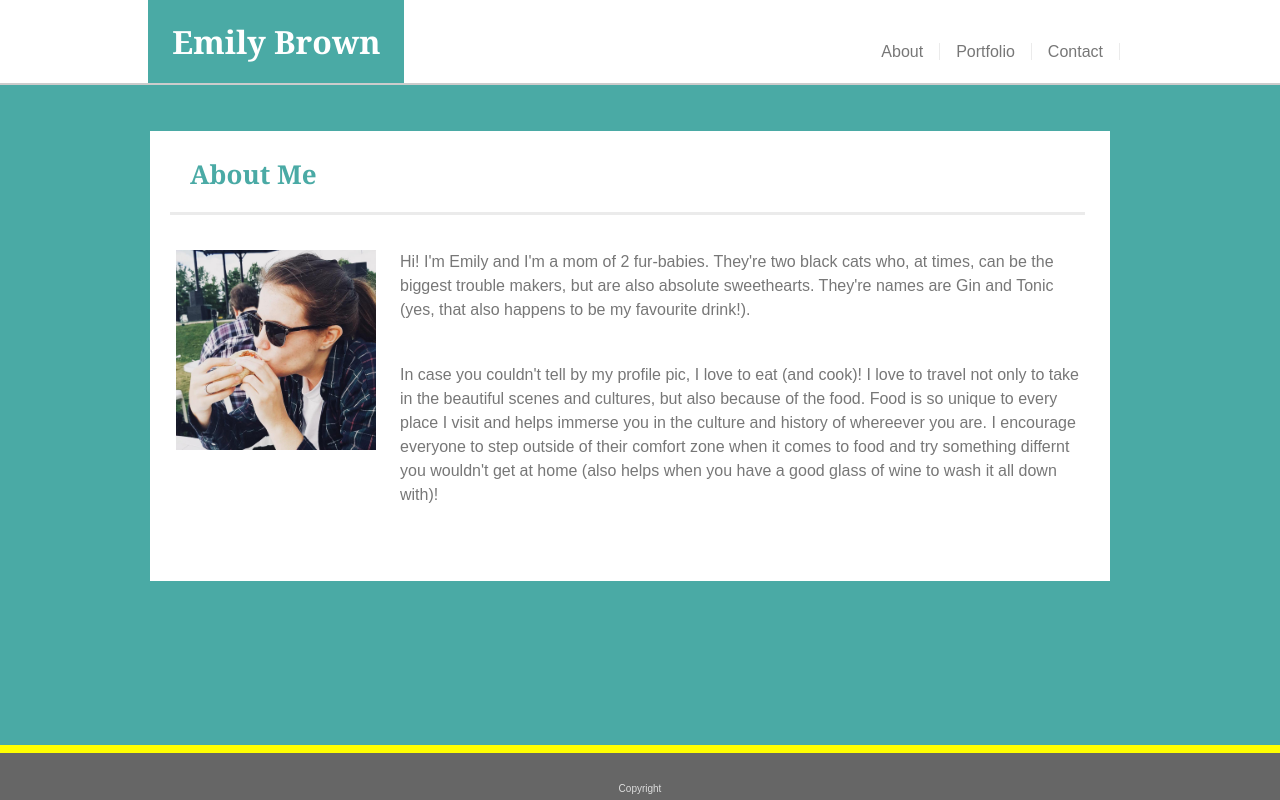
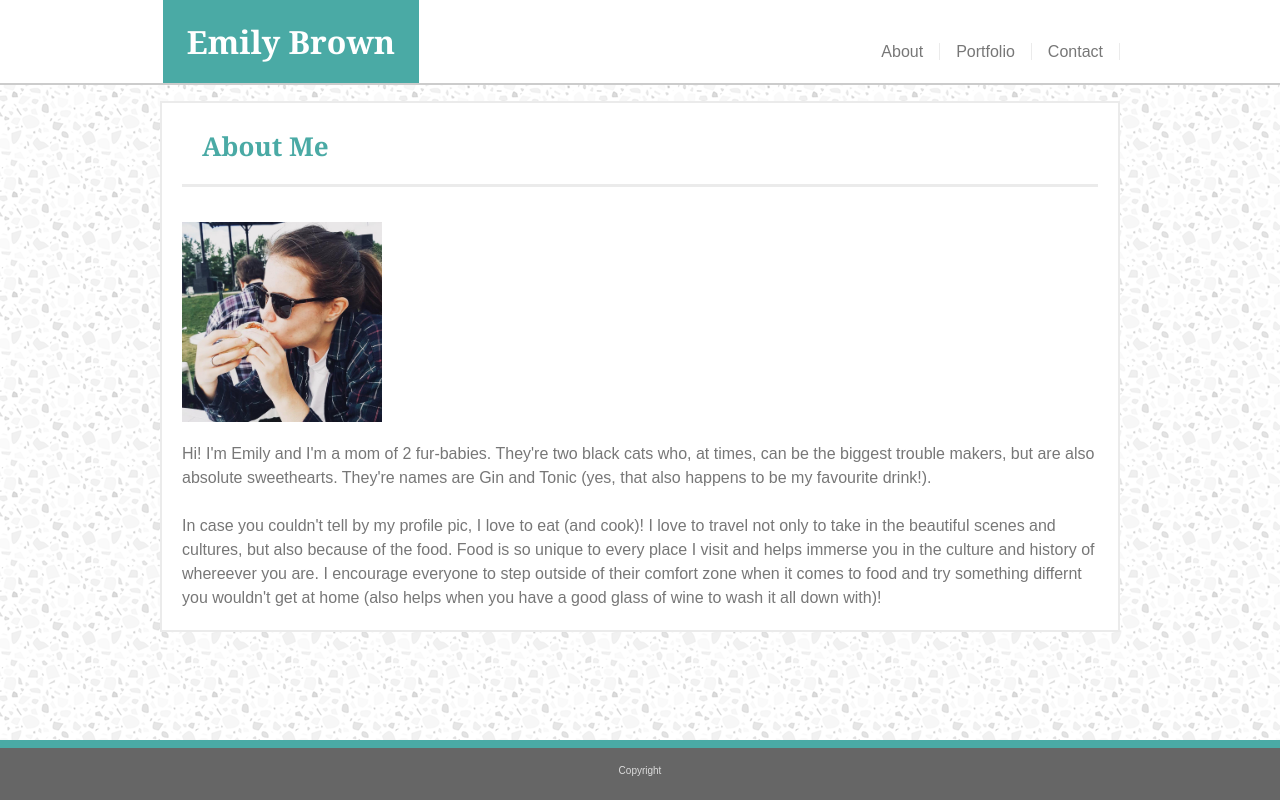
Before and after one commit to emily-brown/basic-portfolio, a plain HTML site: page index.html in a window 1280 px wide. Drawn offline with Linux system fonts and the light colour scheme.

Commit message:
fixed footer styling, section box switched to display: flex, added background-image

```diff
--- a/assets/css/style.css
+++ b/assets/css/style.css
@@ -1,12 +1,16 @@
-body {
-    background-color: #4aaaa5;
+* {
     margin: 0;
     padding: 0;
+    box-sizing: border-box;
+}
+
+body {
+    background-image: url("../images/light-grey-terrazzo.png");
 }
 
 header {
     position: relative;
-    bottom: 0;
+    margin: auto;
     background: white;
     border-bottom: 2px solid #cccccc;
 }
@@ -27,7 +31,7 @@ h1 {
     padding-bottom: 20px;
     margin-right: 80%;
     position: relative;
-    right: -11.6%;
+    left: 163px;
 }
 
 ul {
@@ -54,12 +58,16 @@ li a {
 }
 
 section {
+    display: flex;
+    flex-direction: row;
+    flex-wrap: wrap;
+    justify-content: flex-start;
+    align-items: flex-start;
     background-color: #ffffff;
     width: 960px;
-    height: 450px;
-    position: relative;
-    left: 150px;
-    bottom: -30px;
+    height: auto;
+    margin: auto;
+    border: 2px solid #ebebeb;
 }
 
 .title {
@@ -73,34 +81,23 @@ section {
     margin: 20px;
     padding: 20px;
     border-bottom: 3px solid #ebebeb;
-    width: 875px;
+    width: 920px;
 }
 
 #container {
-    float: left;
-    position: relative;
-    right: -6px;
-    bottom: 30px;
-    margin: 20px;
-    padding: 10px 10px 10px 0px;
-
+    display: flex;
+    flex-direction: row;
+    justify-content: flex-start;
+    margin-left: 20px;
 }
 
-#text1 {
+p {
+    display: inline;
+    text-align: left;
     color: #777777;
-    text-align: left;
     font-family: 'Arial', 'Helvetica Neue', Helvetica, sans-serif;
     line-height: 1.5;
     padding: 20px;
-}
-
-#text2 {
-    color: #777777;
-    text-align: left;
-    font-family: 'Arial', 'Helvetica Neue', Helvetica, sans-serif;
-    line-height: 1.5;
-    padding: 5px 20px 5px 20px;
-    margin: 0;
 }
 
 form {
@@ -109,10 +106,11 @@ form {
     font-size: 16px;
     float: inline-start;
     margin: 20px;
+    margin-top: -20px;
 }
 
 input[type=text] {
-    width: 100%;
+    width: 890px;
     padding: 10px;
     border: 1px solid #ccc;
     box-sizing: border-box;
@@ -123,6 +121,8 @@ input[type=text] {
 input[type=submit] {
     background-color: #4aaaa5;
     color: #ffffff;
+    font-family: 'Arial', 'Helvetica Neue', Helvetica, sans-serif;
+    font-size: 16px;
     padding: 12px 20px;
     margin-top: 20px;
     border: none;
@@ -150,12 +150,12 @@ input[placeholder] {
 }
 
 footer {
-    position: absolute;
-    right: 0;
+    position: fixed;
     bottom:0;
     left: 0;
-    padding: 8px;
+    width: 100%;
+    height: 60px;
     background-color: #666666;
     text-align: center;
-    border-top: 8px solid yellow;
+    border-top: 8px solid #4aaaa5;
 }
--- a/index.html
+++ b/index.html
@@ -28,10 +28,10 @@
 
     <img id="container" src="assets/images/profilepic.jpg" alt="Profile Picture" width="200px" height="200px">
 
-    <p id="text1">
+    <p>
         Hi! I'm Emily and I'm a mom of 2 fur-babies. They're two black cats who, at times, can be the biggest trouble makers, but are also absolute sweethearts. They're names are Gin and Tonic (yes, that also happens to be my favourite drink!).
-    </p>
-    <p id="text2">
+    <br>
+    <br>
         In case you couldn't tell by my profile pic, I love to eat (and cook)! I love to travel not only to take in the beautiful scenes and cultures, but also because of the food. Food is so unique to every place I visit and helps immerse you in the culture and history of whereever you are. I encourage everyone to step outside of their comfort zone when it comes to food and try something differnt you wouldn't get at home (also helps when you have a good glass of wine to wash it all down with)!
     </p>
     </section>
```
